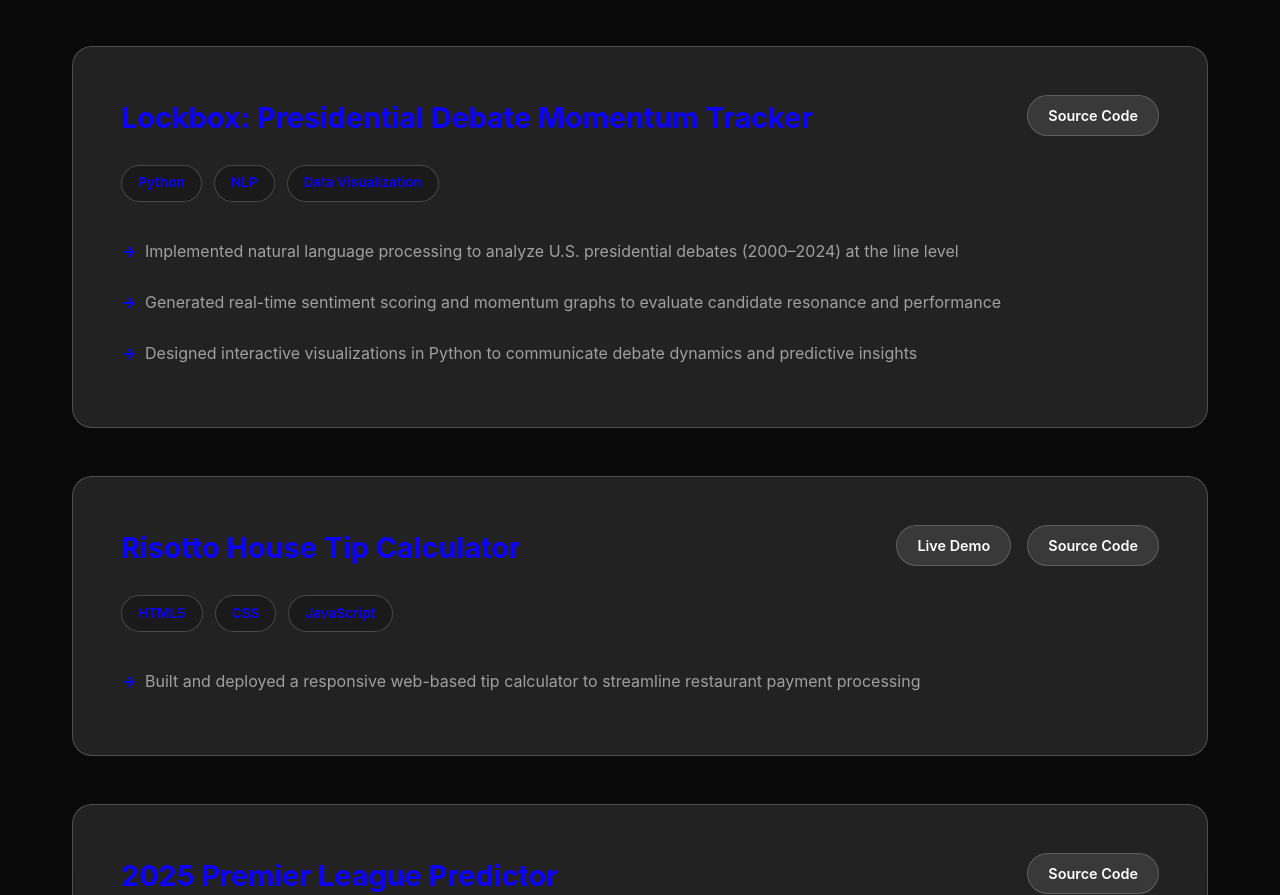
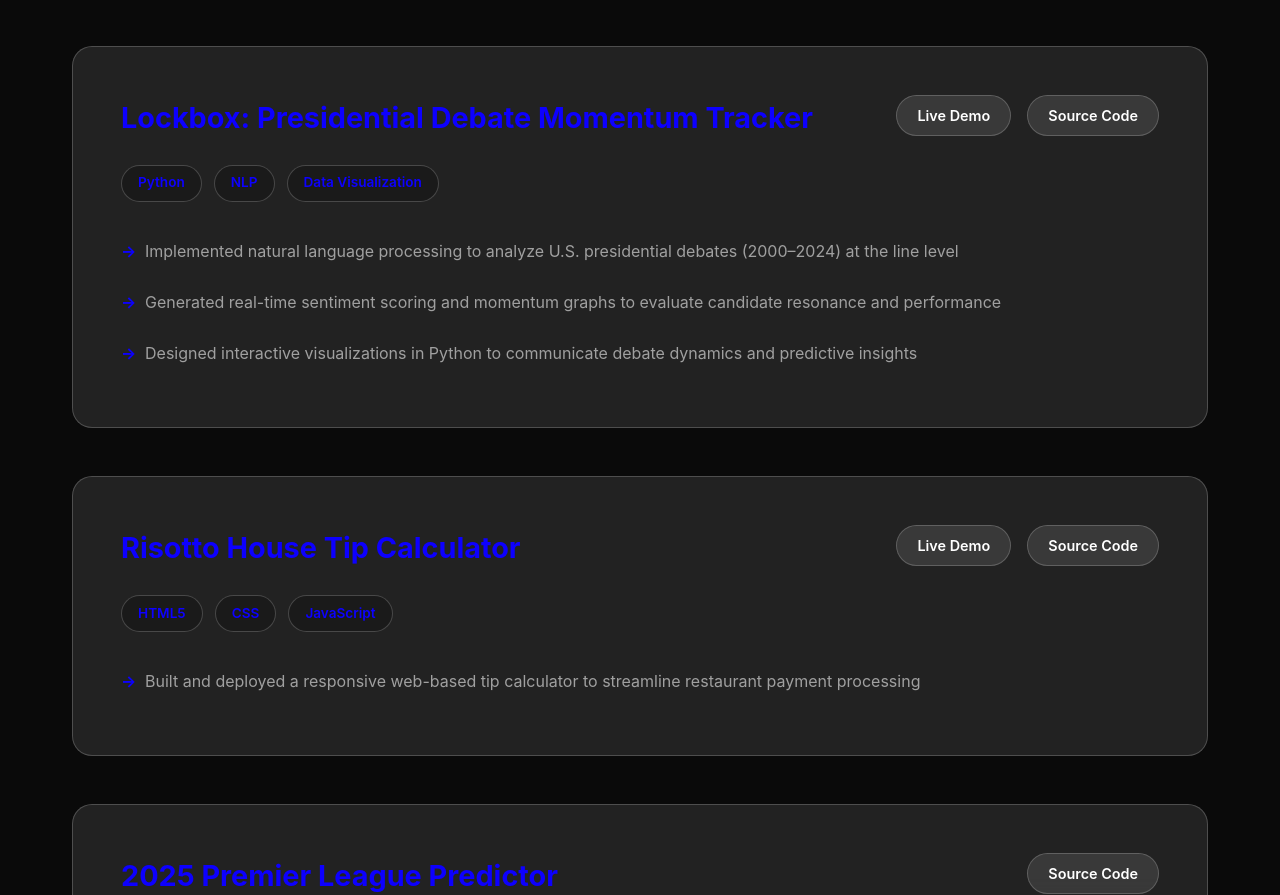
Before and after one commit to Matthew-Duran/Portfolio, a plain HTML site: page projects.html in a window 1280 px wide. Shown: the part 851-1746 px from the top of the page. Drawn offline with Linux system fonts and the light colour scheme.

Commit message:
Resume Fix

```diff
--- a/projects.html
+++ b/projects.html
@@ -385,6 +385,7 @@ function animateLogo() {
             <div class="project-header">
                 <h2 class="project-title">Lockbox: Presidential Debate Momentum Tracker</h2>
                 <div class="project-links">
+                    <a href="https://lock-box.netlify.app" target="_blank" class="project-link">Live Demo</a>
                     <a href="https://github.com/Matthew-Duran/LockBox" target="_blank" class="project-link">Source Code</a>
                 </div>
             </div>
```
